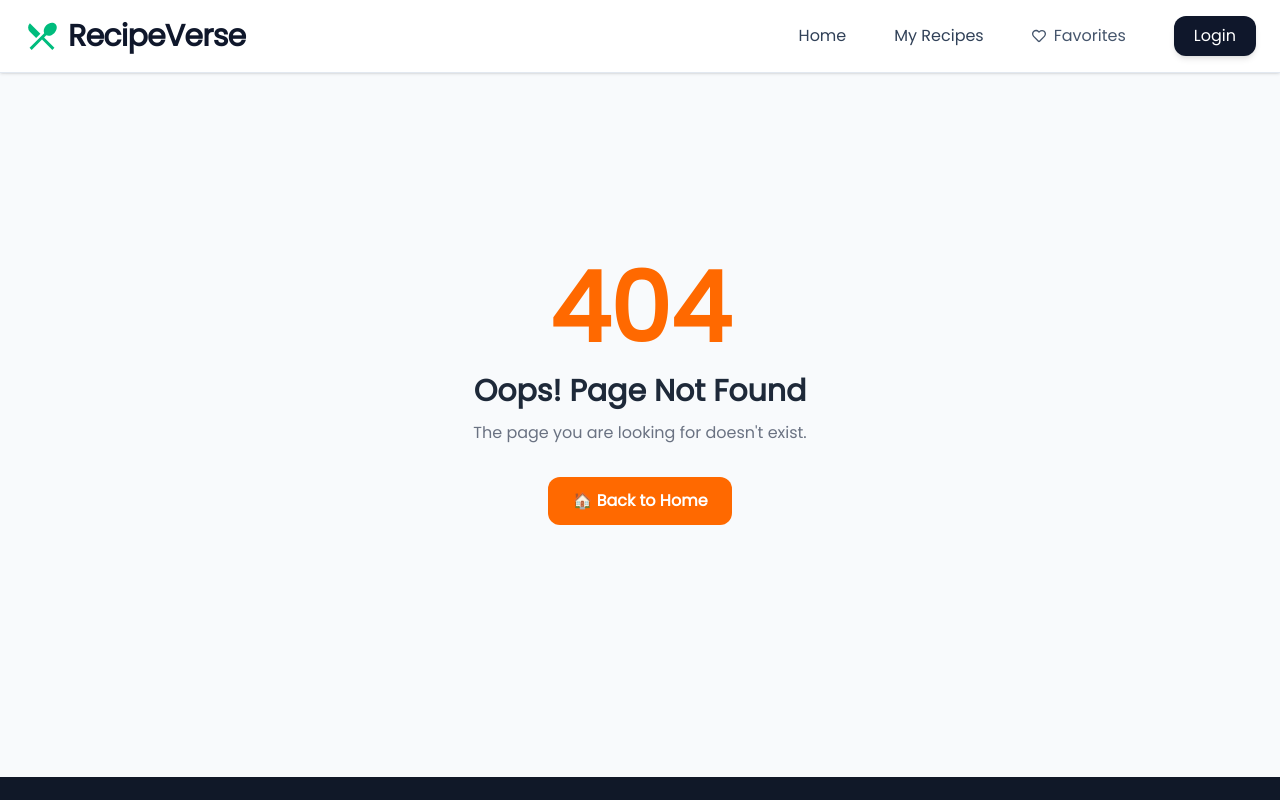
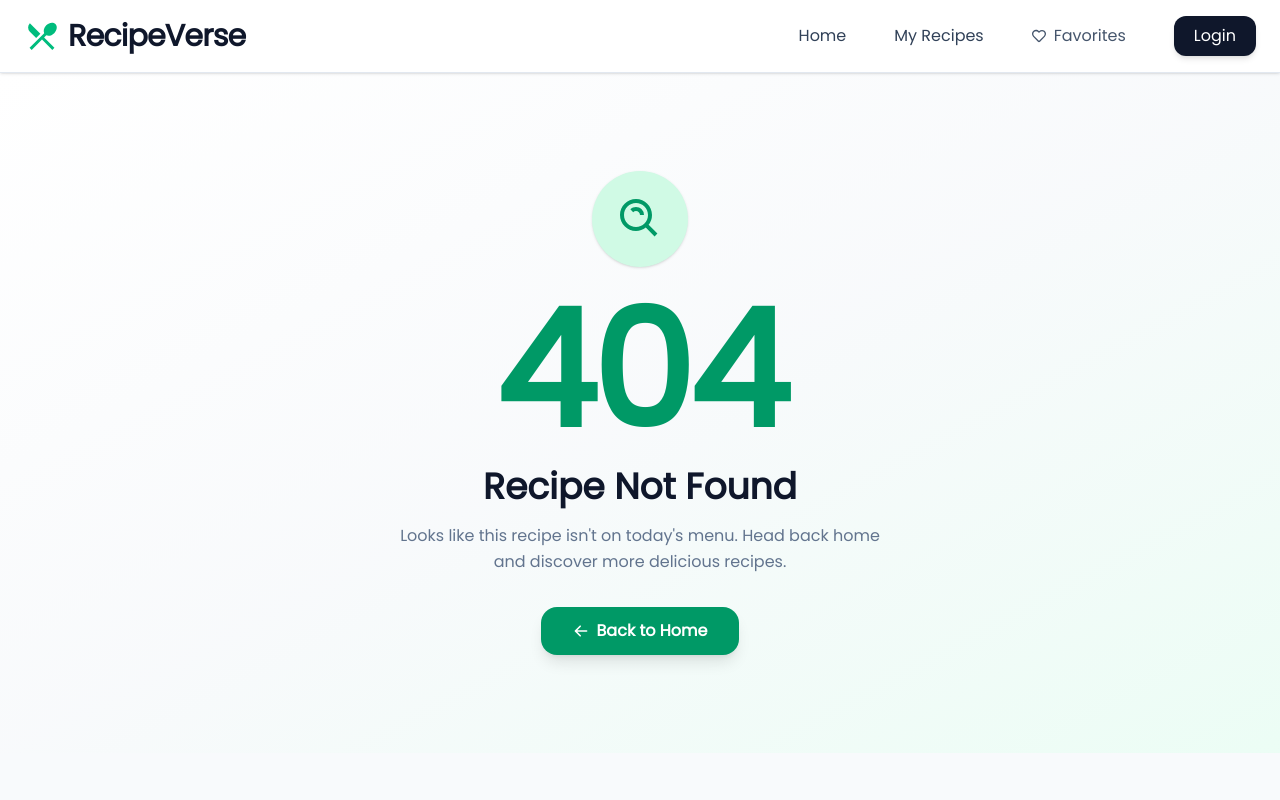
Before and after one commit to Shakti-195/Food-Recipe-Planner, a React (Vite) app in the folder frontend/food-blog-app/: page /profile/1 in a window 1280 px wide. Shown: the top 800 px of the page. Built offline with nearby package versions, Linux system fonts and the light colour scheme; a web font is replaced by a local one.

Commit message:
404 modified

```diff
--- a/frontend/food-blog-app/src/Pages/NotFound.jsx
+++ b/frontend/food-blog-app/src/Pages/NotFound.jsx
@@ -1,24 +1,45 @@
 import { Link } from "react-router-dom";
+import { BiSearchAlt } from "react-icons/bi";
+import { HiArrowLeft } from "react-icons/hi";
 
 export default function NotFound() {
   return (
-    <div className="min-h-[80vh] flex flex-col items-center justify-center text-center px-4">
-      <h1 className="text-8xl font-extrabold text-orange-500">404</h1>
+    <div className="min-h-[85vh] bg-gradient-to-br from-white via-slate-50 to-emerald-50 flex items-center justify-center px-6">
+      <div className="text-center max-w-lg">
 
-      <h2 className="mt-4 text-3xl font-bold text-gray-800">
-        Oops! Page Not Found
+        {/* Icon */}
+        <div className="flex justify-center mb-6">
+          <div className="w-24 h-24 rounded-full bg-emerald-100 flex items-center justify-center shadow-sm">
+            <BiSearchAlt className="text-5xl text-emerald-600" />
+          </div>
+        </div>
+
+        {/* 404 */}
+        <h1 className="text-8xl md:text-9xl lg:text-[10rem] font-extrabold text-emerald-600 tracking-tight">
+          404
+        </h1>
+
+        {/* Heading */}
+        <h2 className="mt-4 text-3xl md:text-4xl font-bold text-slate-900">
+  Recipe Not Found
 </h2>
 
-      <p className="mt-3 text-gray-500">
-        The page you are looking for doesn't exist.
+        {/* Description */}
+        <p className="mt-4 text-slate-500 leading-relaxed">
+  Looks like this recipe isn't on today's menu.
+  Head back home and discover more delicious recipes.
 </p>
 
+        {/* Button */}
         <Link
           to="/"
-        className="mt-8 bg-orange-500 hover:bg-orange-600 text-white px-6 py-3 rounded-xl font-semibold transition"
+          className="inline-flex items-center gap-2 mt-8 bg-emerald-600 hover:bg-emerald-700 hover:scale-105 text-white px-8 py-3 rounded-2xl font-semibold shadow-lg hover:shadow-xl transition-all duration-300"
         >
-        🏠 Back to Home
+          <HiArrowLeft />
+          Back to Home
         </Link>
+
+      </div>
     </div>
   );
 }
```
Lines whose indentation alone changed are shown as unchanged.
